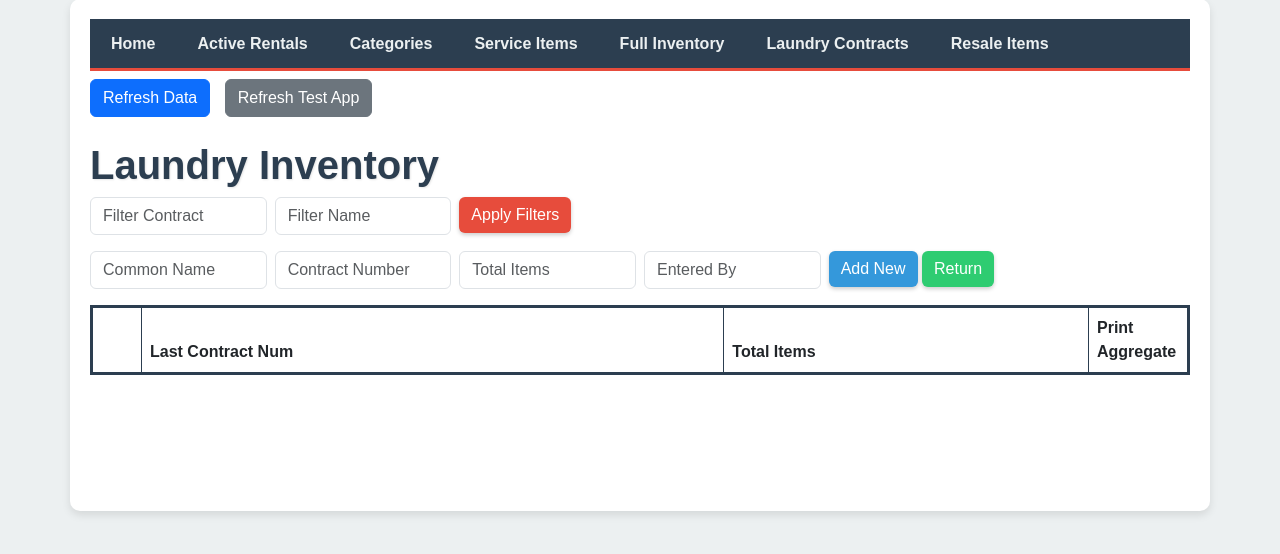
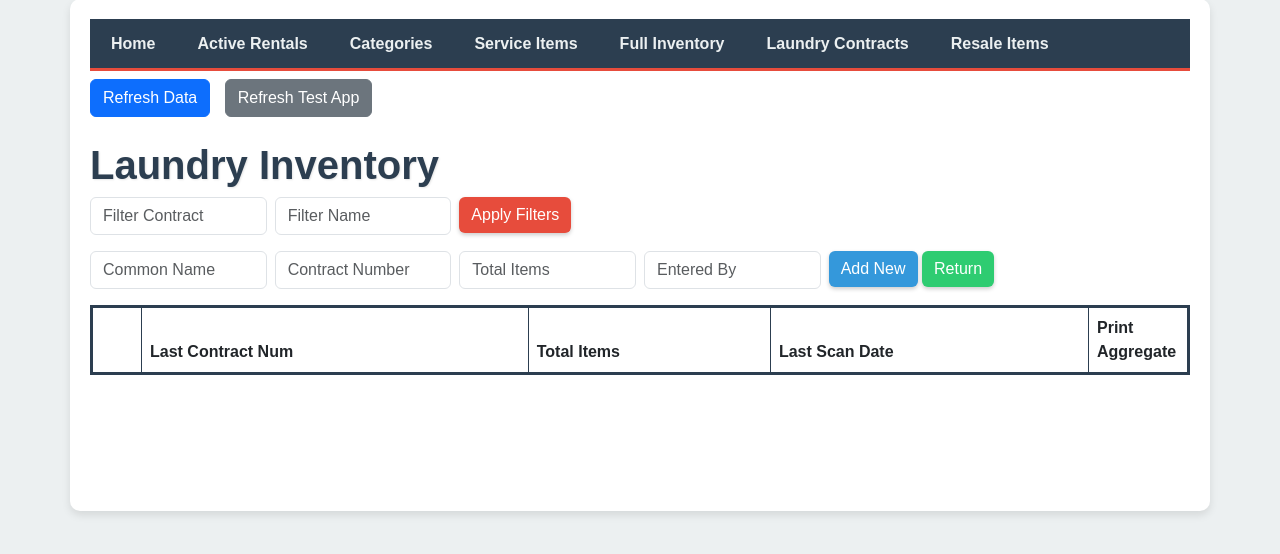
Before and after one commit to sandahltim/_rfidpi, a Flask app: page /tab5/ in a window 1280 px wide. Shown: the part 25-579 px from the top of the page. Run offline with Flask 2, Linux system fonts and the light colour scheme; data that the repository does not hold is empty.

Commit message:
Tab 5: Add date_last_scanned to parent table and Print

```diff
--- a/app/routes/tab5.py
+++ b/app/routes/tab5.py
@@ -107,9 +107,13 @@ def show_tab5():
 
             rfid_total = len([i for i in item_list if i.get("tag_id") is not None])
             hand_total = sum(i.get("total_items", 0) for i in item_list if i.get("tag_id") is None)
+            # Get the latest date_last_scanned for this contract
+            dates = [item.get("date_last_scanned") for item in item_list if item.get("date_last_scanned")]
+            latest_date = max(dates) if dates else "N/A"
             parent_data.append({
                 "contract": contract,
-                "total": rfid_total + hand_total
+                "total": rfid_total + hand_total,
+                "date_last_scanned": latest_date
             })
             child_map[contract] = child_data
 
--- a/app/templates/tab5.html
+++ b/app/templates/tab5.html
@@ -42,6 +42,7 @@
         <th style="width: 50px;"></th>
         <th class="sortable" data-col-name="contract">Last Contract Num</th>
         <th class="sortable" data-col-name="total">Total Items</th>
+        <th class="sortable" data-col-name="date_last_scanned">Last Scan Date</th>
         <th style="width: 100px;">Print Aggregate</th>
       </tr>
     </thead>
@@ -52,10 +53,11 @@
         <td><span class="expand-toggle" data-bs-toggle="collapse" data-bs-target="#child-{{ contract_key }}">+</span></td>
         <td>{{ parent.contract }}</td>
         <td>{{ parent.total }}</td>
-        <td><button class="btn btn-outline-dark btn-sm print-aggregate-btn" data-contract="{{ parent.contract }}" style="border: 2px solid #2c3e50; box-shadow: 0 2px 4px rgba(0,0,0,0.2); transition: all 0.3s;">Print</button></td>
+        <td>{{ parent.date_last_scanned }}</td>
+        <td><button class="btn btn-outline-dark btn-sm print-aggregate-btn" data-contract="{{ parent.contract }}" data-date="{{ parent.date_last_scanned }}" style="border: 2px solid #2c3e50; box-shadow: 0 2px 4px rgba(0,0,0,0.2); transition: all 0.3s;">Print</button></td>
       </tr>
       <tr>
-        <td colspan="4" class="p-0">
+        <td colspan="5" class="p-0">
           <div id="child-{{ contract_key }}" class="collapse" data-contract="{{ parent.contract }}">
             <div class="child-table-container">
               <table class="table table-striped table-bordered child-table" id="childTable-{{ contract_key }}" style="border: 2px solid #34495e;">
@@ -216,7 +218,7 @@ function sortTable(tableEl, colName) {
   }
 }
 
-function printAggregate(contract) {
+function printAggregate(contract, dateLastScanned) {
   const childMap = {{ child_map_json|tojson }};
   const items = childMap[contract] || {};
 
@@ -227,7 +229,8 @@ function printAggregate(contract) {
         <title>Laundry Aggregate: ${contract}</title>
         <style>
           body { font-family: Arial, sans-serif; margin: 20px; background: #f5f5f5; }
-          h1 { font-size: 1.5em; text-align: center; color: #2c3e50; margin-bottom: 20px; text-shadow: 1px 1px 2px rgba(0,0,0,0.1); }
+          h1 { font-size: 1.5em; text-align: center; color: #2c3e50; margin-bottom: 10px; text-shadow: 1px 1px 2px rgba(0,0,0,0.1); }
+          p { font-size: 1em; text-align: center; color: #34495e; margin-bottom: 20px; }
           table { width: 100%; border-collapse: collapse; font-size: 0.9em; background: #fff; box-shadow: 0 2px 4px rgba(0,0,0,0.1); }
           th, td { border: 2px solid #34495e; padding: 8px; text-align: left; }
           th { background: #3498db; color: #fff; font-weight: bold; }
@@ -237,6 +240,7 @@ function printAggregate(contract) {
       </head>
       <body>
         <h1>Laundry Aggregate: ${contract}</h1>
+        <p>Last Scan Date: ${dateLastScanned}</p>
         <table>
           <thead>
             <tr>
@@ -387,7 +391,8 @@ document.addEventListener("DOMContentLoaded", () => {
   document.querySelectorAll(".print-aggregate-btn").forEach(btn => {
     btn.addEventListener("click", () => {
       const contract = btn.getAttribute("data-contract");
-      printAggregate(contract);
+      const dateLastScanned = btn.getAttribute("data-date");
+      printAggregate(contract, dateLastScanned);
     });
   });
 
```
